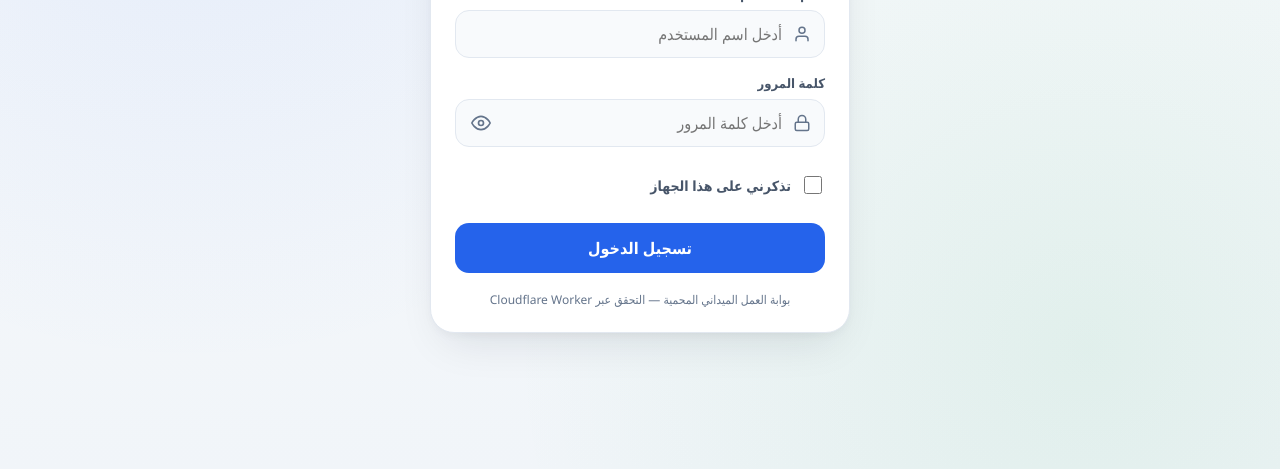
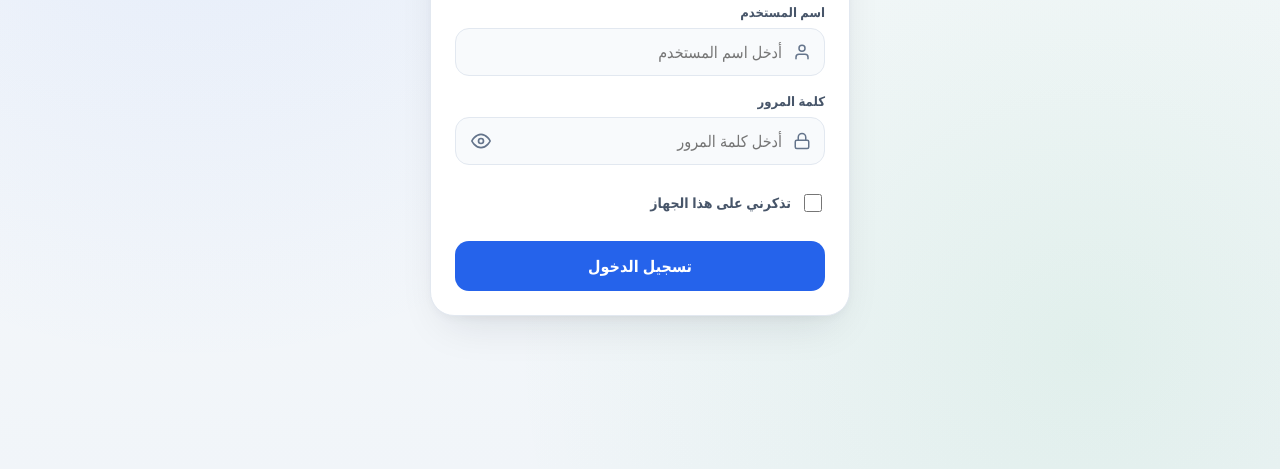
Before and after one commit to rafat962/geo-survey, a plain HTML site: page index.html in a window 1280 px wide. Shown: the part 331-800 px from the top of the page. Drawn offline with Linux system fonts and the light colour scheme; no server answers.

Commit message:
Remove login footer Cloudflare notice text

```diff
--- a/index.html
+++ b/index.html
@@ -89,10 +89,6 @@
           <span id="loginBtnLabel">تسجيل الدخول</span>
         </button>
       </form>
-
-      <footer class="login-footer">
-        بوابة العمل الميداني المحمية — التحقق عبر Cloudflare Worker
-      </footer>
     </section>
   </main>
 
```
